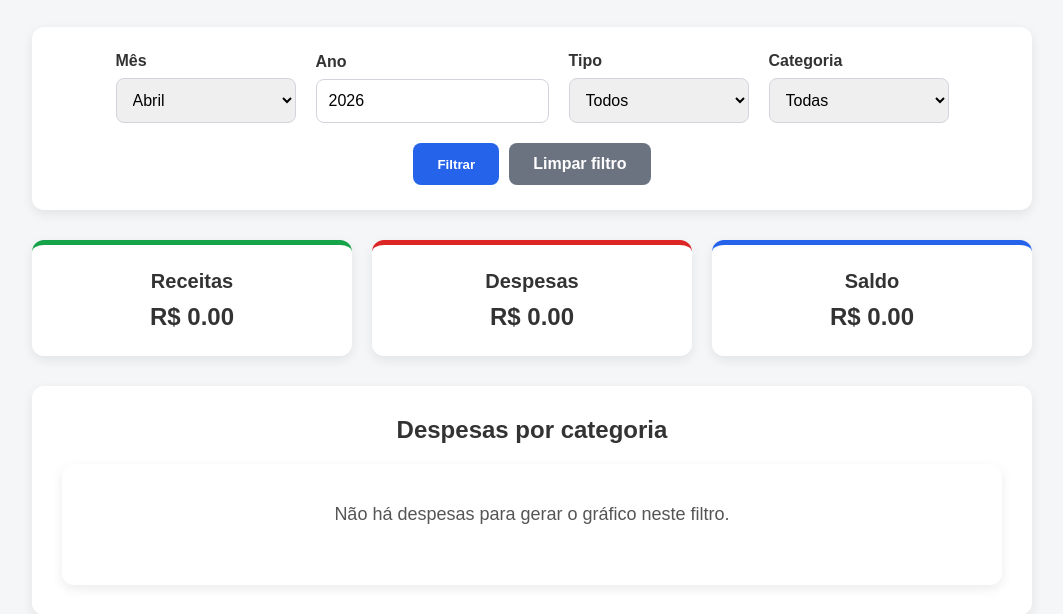
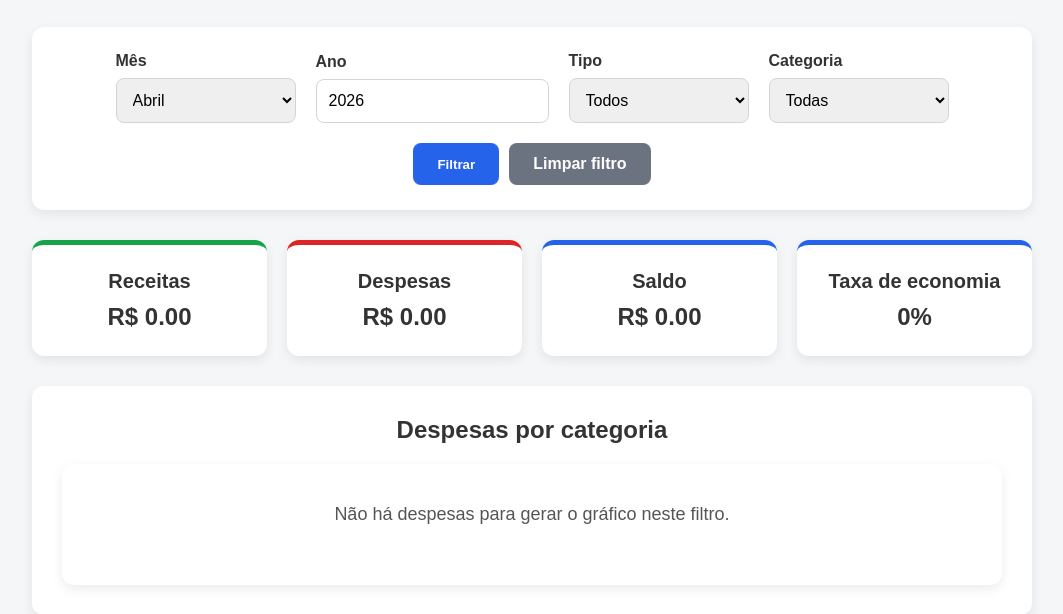
Before and after one commit to Eduardo-S-Balbino/personal-finance-tracker, a Flask app: page /dashboard in a window 1280 px wide. Shown: the part 204-818 px from the top of the page, without its empty margins (108-1171 px from the left). Run offline with Flask 3, Linux system fonts and the light colour scheme; the visitor is signed in with stand-in values (Sample User, id 1); data that the repository does not hold is empty.

Commit message:
Add savings rate to dashboard

```diff
--- a/app.py
+++ b/app.py
@@ -368,6 +368,11 @@ def dashboard():
     )
 
     balance = total_income - total_expense
+
+    savings_rate = 0
+    if total_income > 0:
+        savings_rate = ((balance / total_income) * 100)
+
     recent_transactions = filtered_transactions[:5]
 
     expense_by_category = {}
@@ -390,6 +395,7 @@ def dashboard():
         total_income=total_income,
         total_expense=total_expense,
         balance=balance,
+        savings_rate=round(savings_rate, 1),
         recent_transactions=recent_transactions,
         selected_month=selected_month,
         selected_year=selected_year,
--- a/templates/dashboard.html
+++ b/templates/dashboard.html
@@ -79,6 +79,11 @@
     <div class="summary-card balance-card">
         <h3>Saldo</h3>
         <p>R$ {{ "%.2f"|format(balance) }}</p>
+    </div>
+
+    <div class="summary-card balance-card">
+        <h3>Taxa de economia</h3>
+        <p>{{ savings_rate }}%</p>
     </div>
 </section>
 
```
